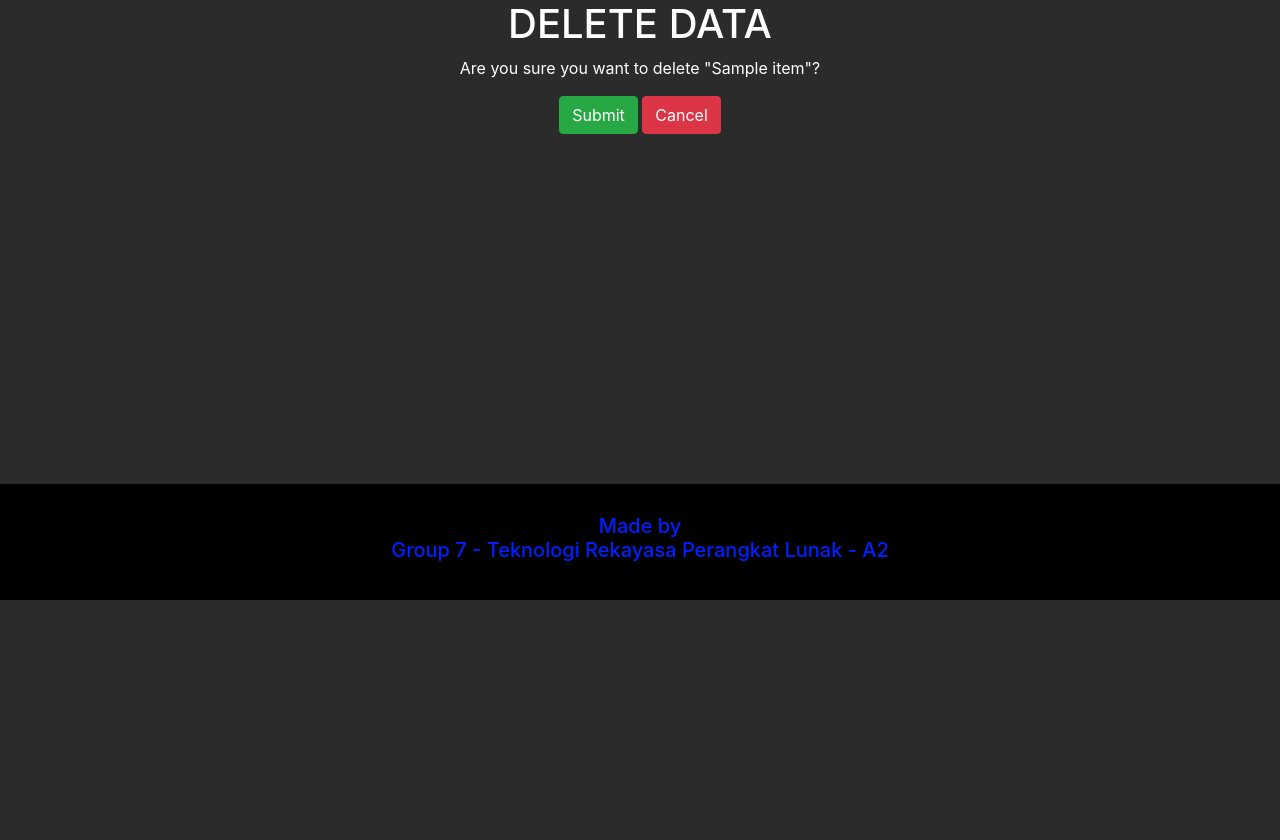
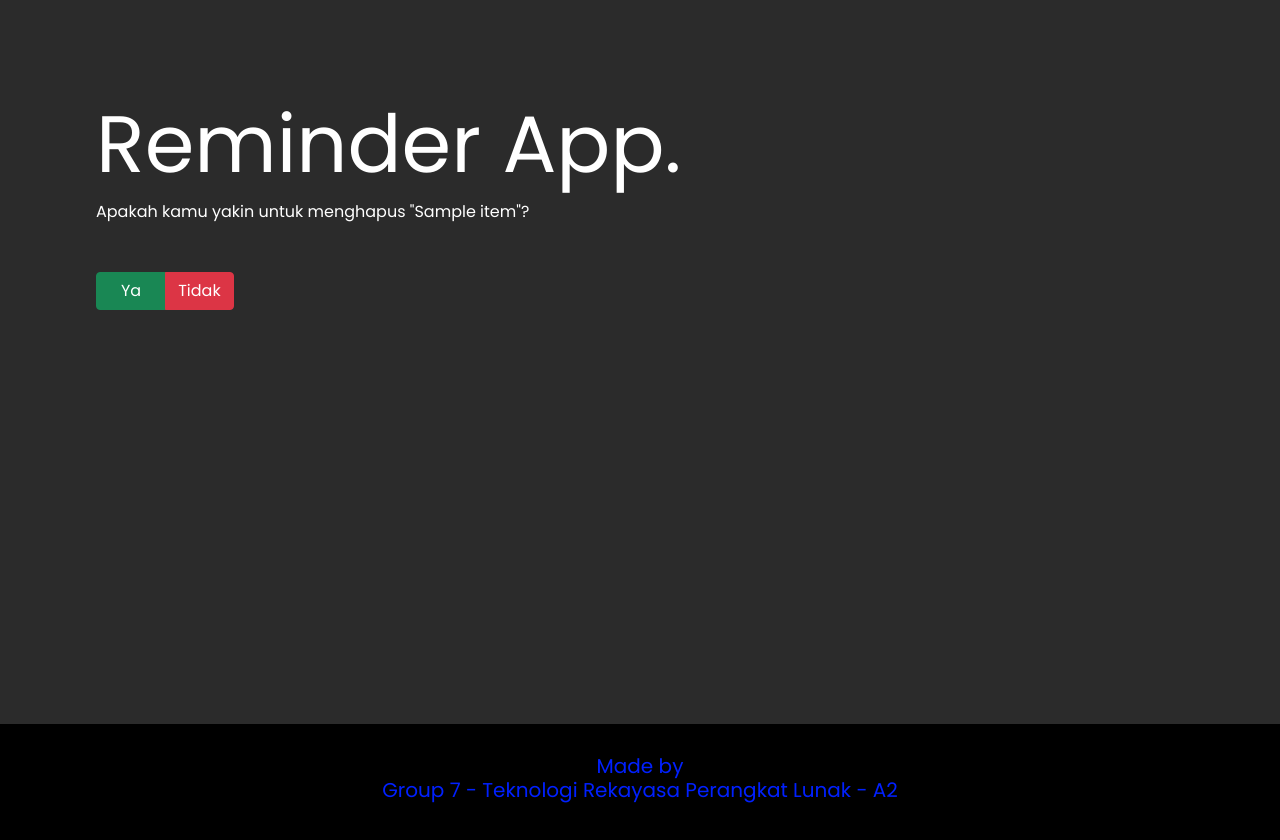
Before and after one commit to mfthrq/todoapp-django, a Django app: template tasks/templates/tasks/delete.html in a window 1280 px wide. Before the commit the page ends 600 px from the top, so only its background shows below. Run offline with Django 3.2, Linux system fonts and the light colour scheme; the template is opened without the code that fills it: most values are stand-ins (such as "Sample title", 1, 10 or a date in 2020); parts of the project's set-up code (start-up, migrations or seed data) failed here and were passed over.

Commit message:
edit tampilan

```diff
--- a/tasks/forms.py
+++ b/tasks/forms.py
@@ -5,6 +5,8 @@ from .models import *
 
 class TaskForm(forms.ModelForm):
 
+    title = forms.CharField(widget=forms.TextInput(attrs={'placeholder': 'Kegiatan', 'style': 'width: auto; height: 30rempx;', "class": "form-control"}))
+
     class Meta:
         model = Task
         fields = "__all__"
--- a/tasks/templates/tasks/delete.html
+++ b/tasks/templates/tasks/delete.html
@@ -1,9 +1,17 @@
 <html>
-	<link rel="stylesheet" href="https://cdn.jsdelivr.net/npm/bootstrap@4.3.1/dist/css/bootstrap.min.css" integrity="sha384-ggOyR0iXCbMQv3Xipma34MD+dH/1fQ784/j6cY/iJTQUOhcWr7x9JvoRxT2MZw1T" crossorigin="anonymous">
+	<link href="https://cdn.jsdelivr.net/npm/bootstrap@5.0.2/dist/css/bootstrap.min.css" rel="stylesheet" integrity="sha384-EVSTQN3/azprG1Anm3QDgpJLIm9Nao0Yz1ztcQTwFspd3yD65VohhpuuCOmLASjC" crossorigin="anonymous">
+	<link rel="preconnect" href="https://fonts.googleapis.com">
+	<link rel="preconnect" href="https://fonts.gstatic.com" crossorigin>
+	<link href="https://fonts.googleapis.com/css2?family=Poppins:ital,wght@0,300;0,400;0,700;0,800;1,600&display=swap" rel="stylesheet">
 	<style>
+
 	  body{
 		background-color:#2b2b2b;
+		font-family: 'Poppins', sans-serif;
+	  }
+	  h1{
 		color:white;
+		font-size: 5rem;
 	  }
 		  .rainbow{
 			animation: rainbow 2.5s linear;
@@ -55,13 +63,26 @@
 		  }
     </style>
 	<body>
-		<h1 align="center">DELETE DATA</h1>
-		<p align="center" >Are you sure you want to delete "{{item}}"?</p>
-		<form align="center" method="POST" action="">
+
+		<div class="my-3">
+			<div class="mx-5 px-5 mt-5">
+			  <div class="py-5">
+				<h1>Reminder App.</h1>
+				<span class="text-white">Apakah kamu yakin untuk menghapus "{{item}}"?</span>
+			  </div>
+
+			  <div class="justify-content-start pb-5">
+				<form method="POST" action="" class="col-6 mx-0 px-0">
 				  {% csrf_token %}
-			<input type="submit" class="btn btn-success" name="Confirm">
-			<a class="btn btn-md btn-danger" href="{% url 'list' %}" >Cancel</a>
+				  <div class="input-group col-12 p-0">
+					<button type="submit" class="btn btn-success px-4 mr-3" name="Confirm">Ya</button>
+					<a class="btn btn-md btn-danger" href="{% url 'list' %}" class="px-4" >Tidak</a>
+				  </div>
 				</form>
+			  </div>
+		  	</div>
+		</div>
+
 	</body>
 	<footer>
 		<h5 align="center" class="rainbow">Made by <br> Group 7 - Teknologi Rekayasa Perangkat Lunak - A2</h5>
--- a/tasks/views.py
+++ b/tasks/views.py
@@ -28,7 +28,7 @@ def update(request, primary_key):
             form.save()
         return redirect('/')
 
-    context = {'form':form}
+    context = {'item':task,'form':form}
     return render(request, 'tasks/update.html', context)
 
 def deleteTask(request, primary_key):
```
Also changed, not shown: tasks/templates/tasks/list.html (+25 -7 lines), tasks/templates/tasks/update.html (+23 -7 lines), db.sqlite3. Lines whose indentation alone changed are shown as unchanged.
